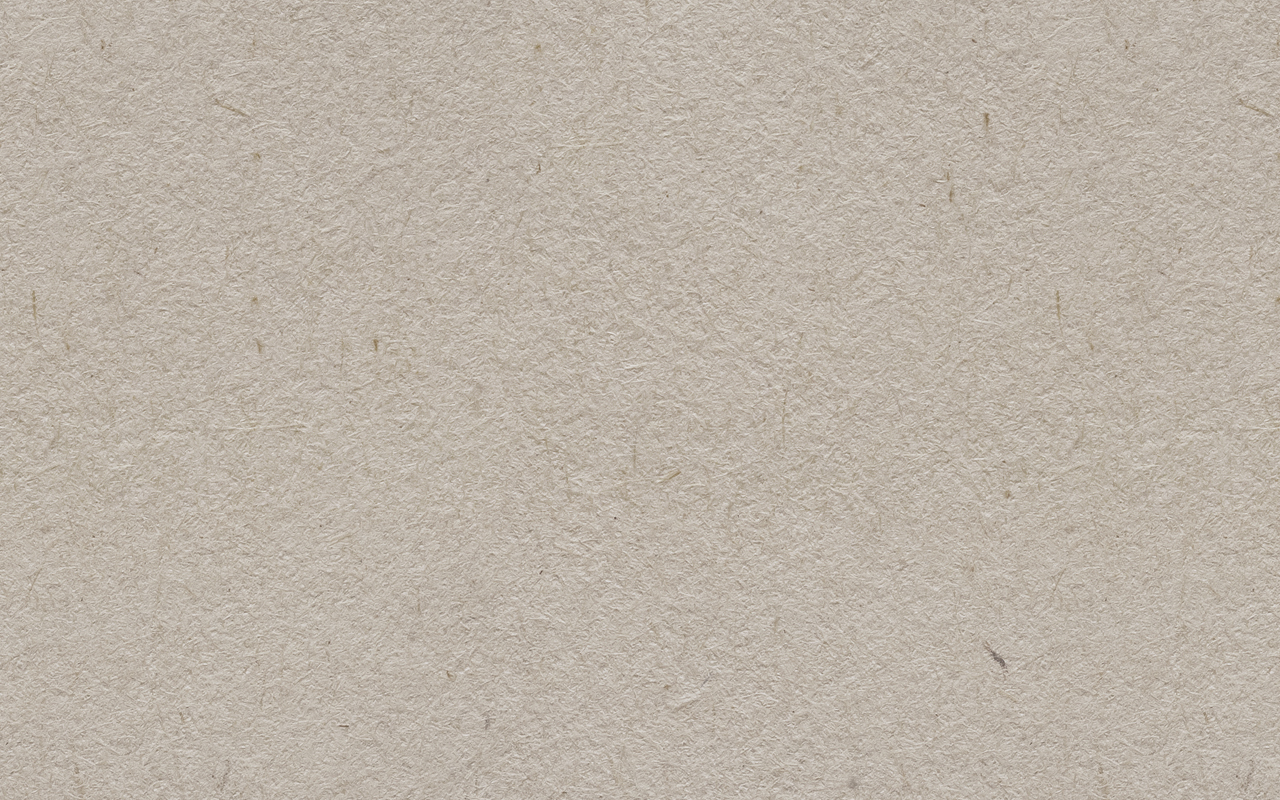
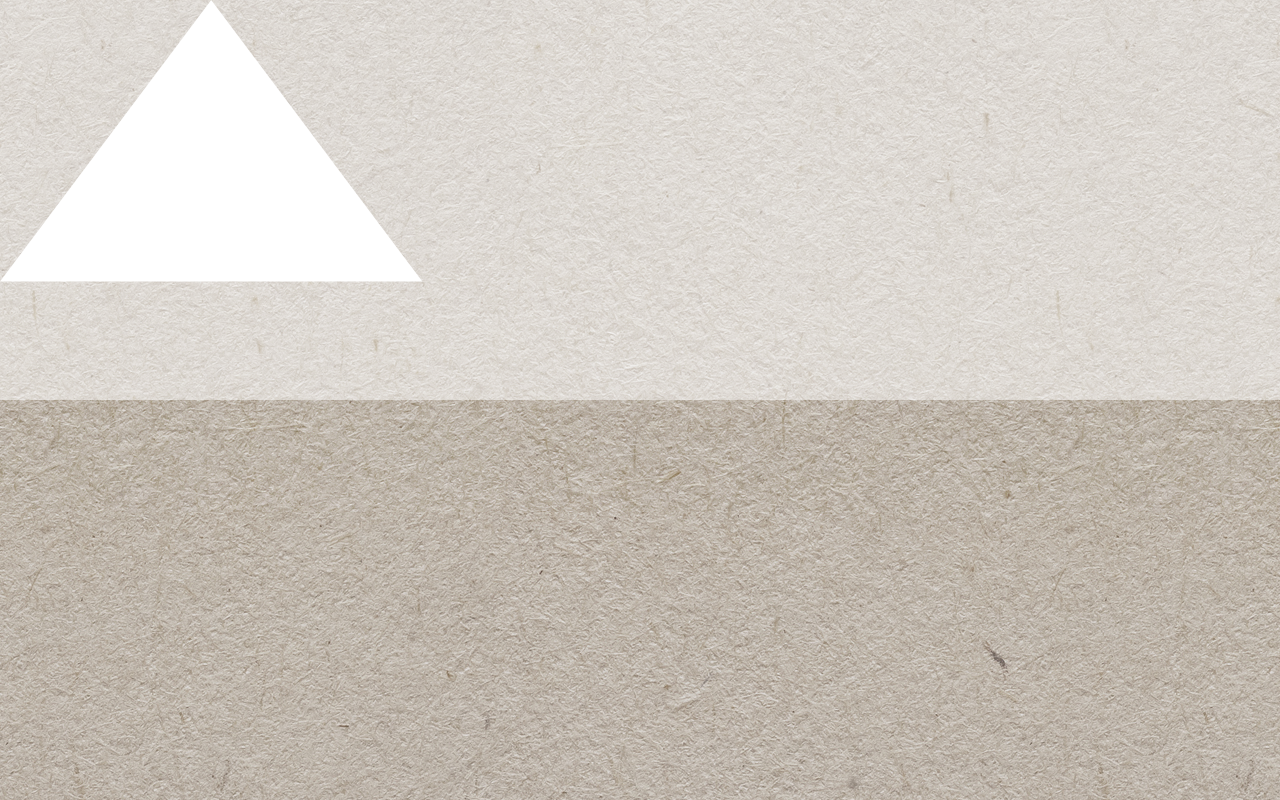
Before and after one commit to SuttonAshby/reactPortfolio, a React (Create React App) app: page / in a window 1280 px wide. Built offline with nearby package versions, Linux system fonts and the light colour scheme.

Commit message:
working on triangle component

```diff
--- a/src/components/Landing.js
+++ b/src/components/Landing.js
@@ -2,7 +2,8 @@ import React from 'react';
 import PropTypes from 'prop-types';
 import { withStyles } from '@material-ui/core/styles';
 import Typography from '@material-ui/core/Typography';
-import background from '../images/texture-bg.jpg'
+import background from '../images/texture-bg.jpg';
+import UpTri from './UpTri.js'
 
 const styles = {
     root: {
@@ -13,6 +14,12 @@ const styles = {
         width: "100vw",
         maxWidth: "100%",
         backgroundImage: `url(${background})`
+    },
+    upperRow: {
+        height: "50vh",
+        width: "100vw",
+        maxWidth: "100%",
+        background: "rgba(255,255,255,.5)"
     }
   };
 
@@ -21,7 +28,9 @@ function Landing(props) {
 
     return (
         <div style={styles.landing}>
-
+            <div style={styles.upperRow}>
+                <UpTri />
+            </div>
         </div>
     )
 }
--- /dev/null
+++ b/src/components/UpTri.js
@@ -0,0 +1,25 @@
+import React from 'react';
+import PropTypes from 'prop-types';
+import { withStyles } from '@material-ui/core/styles';
+import Typography from '@material-ui/core/Typography';
+import { red } from '@material-ui/core/colors';
+
+const styles = {
+    UpTri:{
+        clipPath: "polygon(50% 0%, 0% 100%, 100% 100%)",
+        background: "rgba(255,255,255,1)",
+        width: '33vw',
+        height: 'calc(33vw/1.5)'    }
+}
+
+function UpTri (props) {
+
+return(
+    <div style={styles.UpTri}>
+
+    </div>
+)
+
+}
+
+export default UpTri;
```
